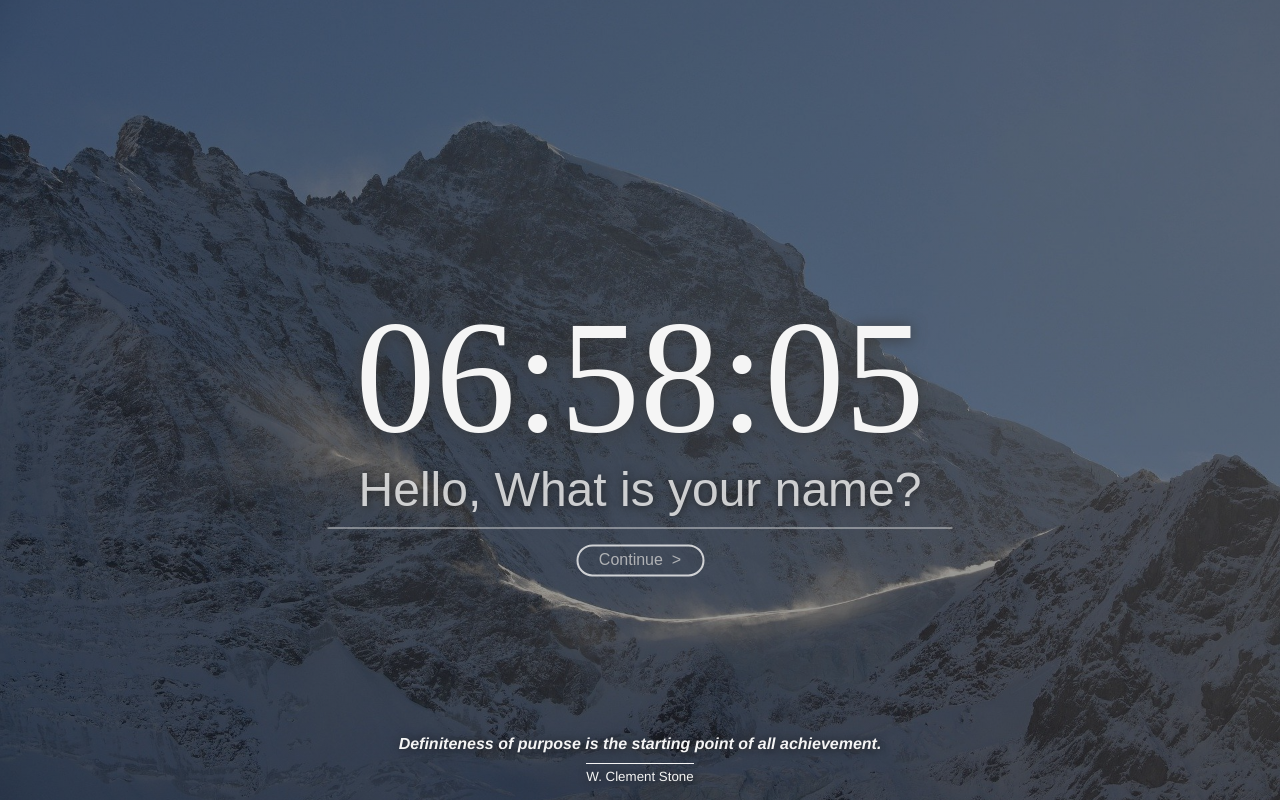
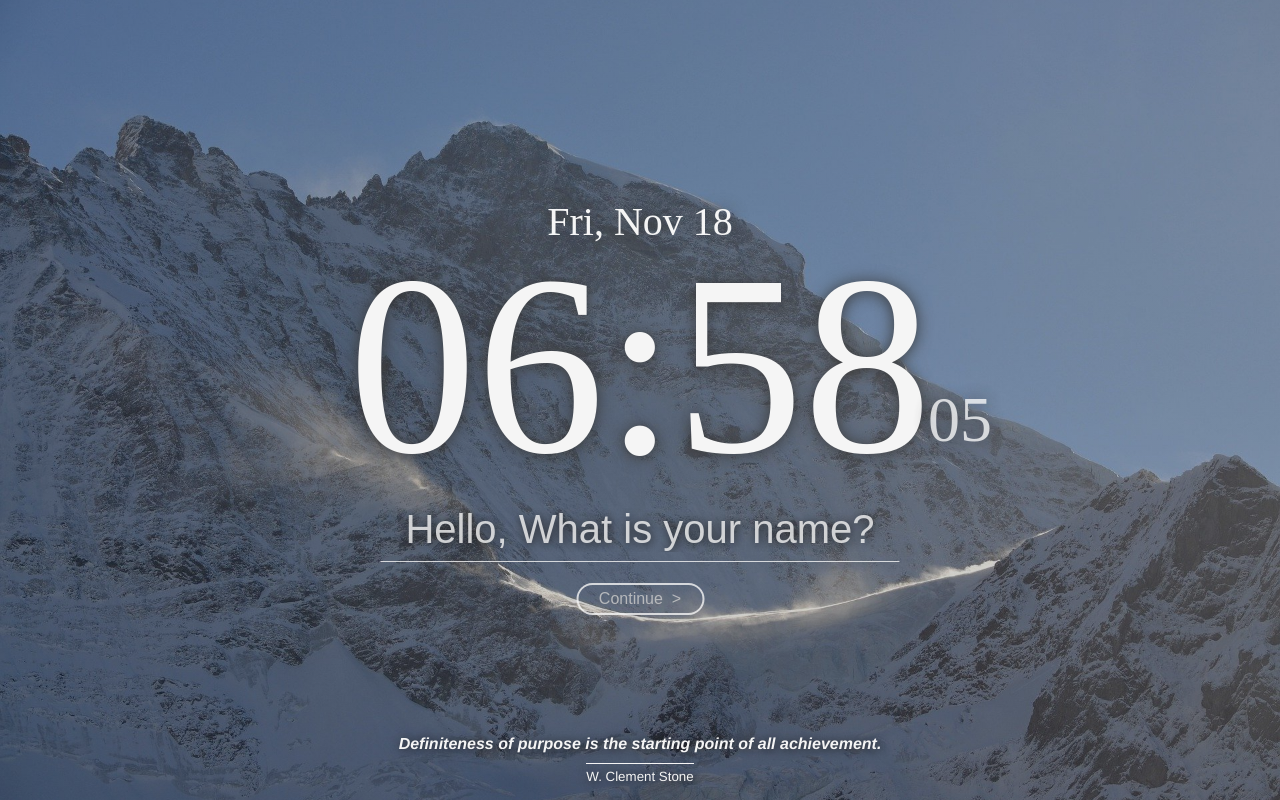
Before and after one commit to oiysful/momentum, a plain HTML site: page index.html in a window 1280 px wide. Drawn offline with Linux system fonts and the light colour scheme.

Commit message:
2022-11-18 1. 날짜 추가 2. 초 작게 표시

```diff
--- a/css/clock.css
+++ b/css/clock.css
@@ -1,10 +1,33 @@
+#now-date {
+    position: absolute;
+    top: 50%;
+    left: 50%;
+    transform: translate(-50%, -500%);
+    font-size: 2.5em;
+    font-weight: normal;
+    color: whitesmoke;
+    text-shadow: 0px 1px 16px rgb(58, 58, 58);
+}
+
 #clock {
     position: absolute;
     top: 50%;
     left: 50%;
     transform: translate(-50%, -120%);
-    font-size: 10em;
+    font-size: 16em;
     font-weight: normal;
     color: whitesmoke;
     text-shadow: 0px 1px 16px rgb(58, 58, 58);
 }
+
+#second {
+    position: absolute;
+    top: 50%;
+    left: 50%;
+    transform: translate(450%, -110%);
+    font-size: 4em;
+    font-weight: normal;
+    color: whitesmoke;
+    opacity: 0.8;
+    text-shadow: 0px 1px 16px rgb(58, 58, 58);
+}
--- a/css/greeting.css
+++ b/css/greeting.css
@@ -2,7 +2,7 @@
     position: absolute;
     top: 50%;
     left: 50%;
-    transform: translate(-50%, 50%);
+    transform: translate(-50%, 100%);
     color: whitesmoke;
     font-weight: lighter;
     font-size: 3em;
--- a/css/login.css
+++ b/css/login.css
@@ -2,7 +2,7 @@
     position: absolute;
     top: 50%;
     left: 50%;
-    transform: translate(-50%, 100%);
+    transform: translate(-50%, 200%);
     /* opacity: 0;
     visibility: hidden; */
 }
@@ -13,7 +13,7 @@
     width: 12linear-gradient(rgba(0, 0, 0, 0.3), rgba(0, 0, 0, 0.3))em;
     height: 1em;
     padding-bottom: 0.3em;
-    font-size: 3em;
+    font-size: 2.5em;
     color: rgba(245, 245, 245, 0.8);
     background-color: transparent;
     border-top: none;
--- a/index.html
+++ b/index.html
@@ -27,7 +27,9 @@
         </form>
     </div>
 
+    <h2 id="now-date" class="hidden"></h2>
     <h1 id="clock" class="hidden"></h1>
+    <h3 id="second" class="hidden"></h3>
 
     <form id="login-form" class="hidden">
         <input required maxlength="15" type="text" placeholder="Hello, What is your name?" />
--- a/js/background.js
+++ b/js/background.js
@@ -13,7 +13,7 @@ const images = [
 function backgroundImage() {
     const chosenImage = images[Math.floor(Math.random() * images.length)];
 
-    document.body.style.backgroundImage = `linear-gradient(rgba(0, 0, 0, 0.4), rgba(0, 0, 0, 0.4)),url('./img/${chosenImage}')`;
+    document.body.style.backgroundImage = `linear-gradient(rgba(20, 20, 20, 0.2), rgba(20, 20, 20, 0.2)),url('./img/${chosenImage}')`;
 }
 
 backgroundImage();
--- a/js/clock.js
+++ b/js/clock.js
@@ -1,14 +1,31 @@
+const nowDate = document.querySelector("h2#now-date");
 const clock = document.querySelector("h1#clock");
+const second = document.querySelector("h3#second");
+
+function getNowDate() {
+    const date = new Date();
+    const now = date.toLocaleString("en-us", {
+        weekday: "short",
+        month: "short",
+        day: "numeric"
+    });
+    nowDate.innerText = now;
+}
 
 function getClock() {
     const date = new Date();
     const hours = String(date.getHours()).padStart(2, "0");
     const minutes = String(date.getMinutes()).padStart(2, "0");
     const seconds = String(date.getSeconds()).padStart(2, "0");
-    clock.innerText = `${hours}:${minutes}:${seconds}`;
+
+    clock.innerText = `${hours}:${minutes}`;
+    second.innerText = `${seconds}`;
 }
 
+getNowDate();
 getClock();
 setInterval(getClock, 333);
 
+nowDate.classList.remove(HIDDEN_CLASSNAME);
 clock.classList.remove(HIDDEN_CLASSNAME);
+second.classList.remove(HIDDEN_CLASSNAME);
```
